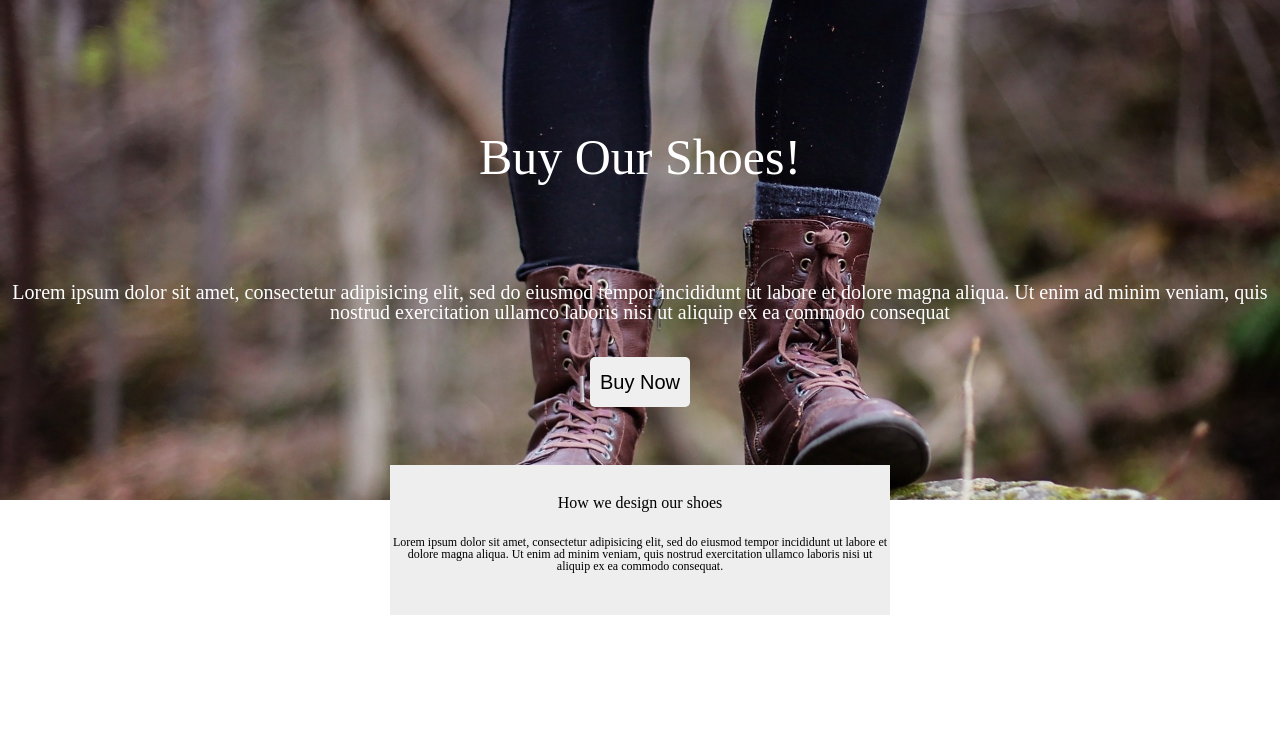
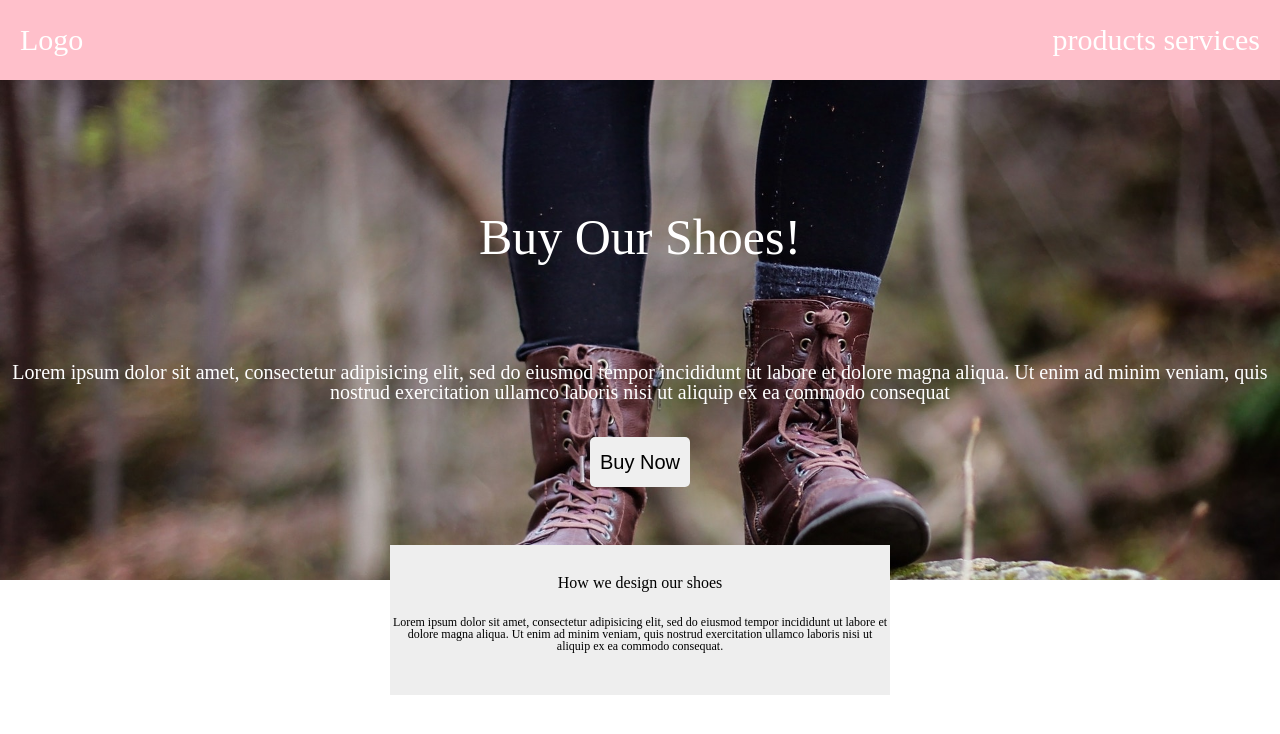
Before and after one commit to guswnsakvk/practice, a plain HTML site: page layout_practice/layout2/index.html in a window 1280 px wide. Drawn offline with nearby package versions, Linux system fonts and the light colour scheme.

Commit message:
layout2-flexbox

```diff
--- a/layout_practice/layout2/index.html
+++ b/layout_practice/layout2/index.html
@@ -11,6 +11,10 @@
   <title>Document</title>
 </head>
 <body>
+  <div class="flex-container">
+    <p>Logo</p>
+    <p class="right">products services</p>
+  </div>
   <div class="container">
     <div class="main-container">
       <p class="main-title">Buy Our Shoes!</p>
--- a/layout_practice/layout2/style.css
+++ b/layout_practice/layout2/style.css
@@ -1,3 +1,19 @@
+.flex-container{
+  display: flex;
+  box-sizing: border-box;
+  padding: 0 20px;
+  width: 100%;
+  height: 80px;
+  background-color: pink;
+  font-size: 30px;
+  color: #fff;
+  align-items: center;
+}
+
+.right{
+  margin-left: auto;
+}
+
 .container{
   background-image: url(./picture.jpg);
   width: 100%;
```
